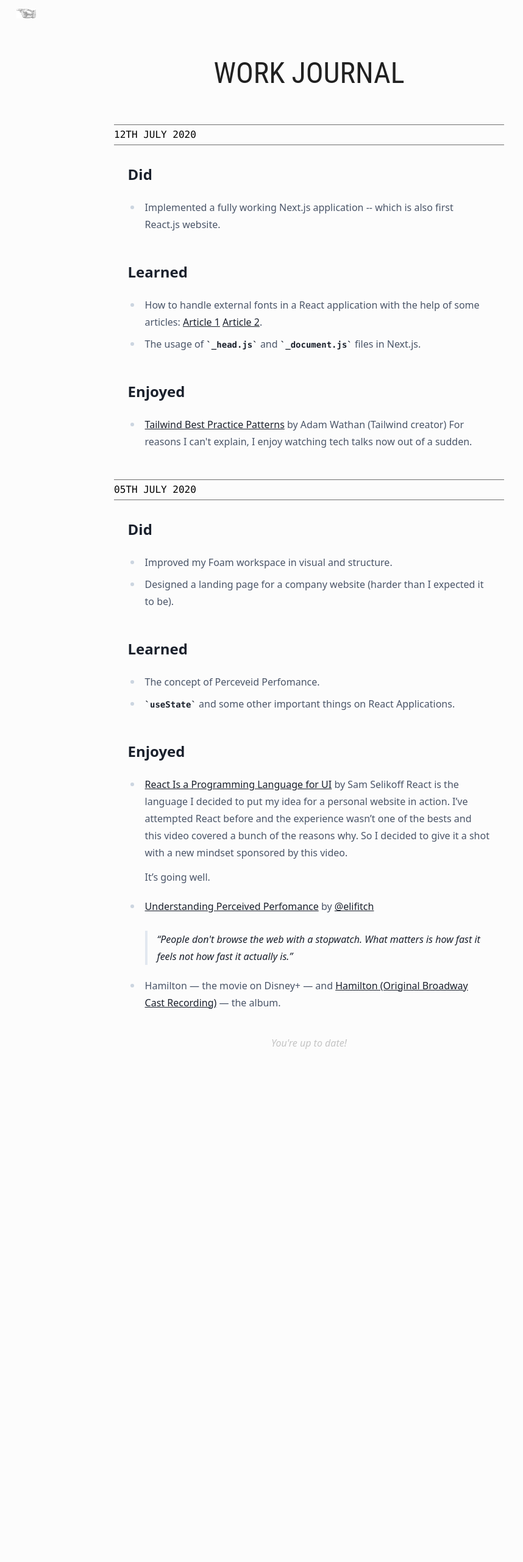
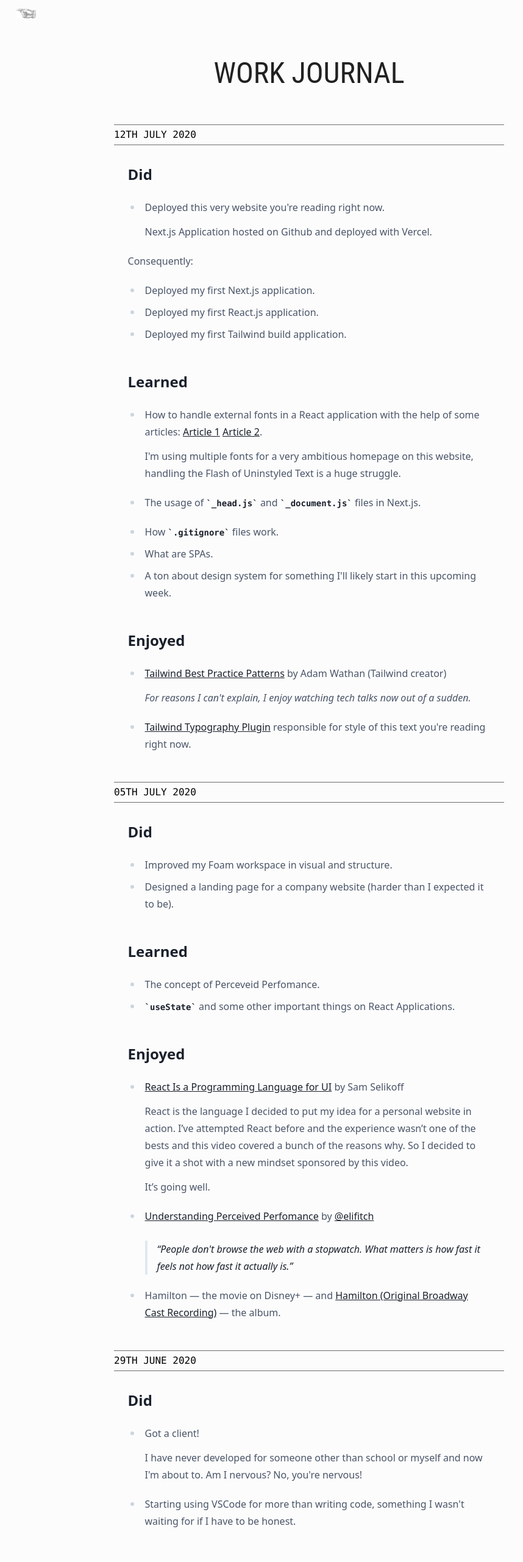
Before and after one commit to nydndr/dandara, a Next.js app: page /workjournal in a window 1280 px wide. Shown: the top 2561 px of the page at 61% size, without its empty margins (133-991 px from the left). Before the commit the page ends 1774 px from the top, so only its background shows below. Built offline with nearby package versions, Linux system fonts and the light colour scheme.

Commit message:
✍ 19072020

```diff
--- /dev/null
+++ b/content/posts/2020-06-14.md
@@ -0,0 +1,24 @@
+---
+title: 14th June 2020
+date: 2020-06-14T11:00:00.000Z
+---
+
+## Did
+
+-   Deployed [1000&1](https://nydndr.github.io/1000-1/)
+
+    This is a silly website I developed on past summer, decided to give it a better design and improve the code a tiny bit, I'm really proud of the outcomes.
+
+## Learned
+
+-   A lot of things in [Tailwind CSS](https://tailwindcss.com/) while working on 1000&1.
+
+    For joking around I used the CDN version, hope to use it for build in some upcoming project.
+
+## Enjoyed
+
+-   This [tweet](https://twitter.com/lily___digital/status/1262945277008318465?s=20) that hit home so hard, it is now my twitter [cover](https://twitter.com/nydcosa).
+
+    > spoiler alert: being a designer who codes just means you're mediocre at everything.
+
+-   [Angie Jones](https://twitter.com/techgirl1908) making a [statement](https://www.youtube.com/watch?v=S5yY5HZt4ZI&list=WL&index=5&t=0s)
--- /dev/null
+++ b/content/posts/2020-06-21.md
@@ -0,0 +1,20 @@
+---
+title: 21th June 2020
+date: 2020-06-21T11:00:00.000Z
+---
+
+## Learned
+
+-   Learned a ton about accessibility - not even close of it all tho, very dense topic. Here's the highlight: - I learned how to (and to not) handle buttons on HTML because of this amazing [Article Close Buttons](https://www.htmhell.dev/20-close-buttons/) by [HTMHell](https://www.htmhell.dev/).
+
+    I was not aware that there was such a struggle with coding something that already exists, but apparently there is.
+
+## Enjoyed
+
+-   [Bellwoods](https://bellwoods.xyz/)
+
+    This game was developed for a competition where each game must be under 13 kilobytes. To fit the game within this size all the graphics and audio are procedually generated.
+
+    The creator, [Matt](https://twitter.com/mattdesl), is a must-follow on twitter.
+
+-   This discovery lead me to a rabit hole on twitter creative coding community and I guess my life has been changed.
--- /dev/null
+++ b/content/posts/2020-06-29.md
@@ -0,0 +1,28 @@
+---
+title: 29th June 2020
+date: 2020-06-29T11:00:00.000Z
+---
+
+## Did
+
+-   Got a client!
+
+    I have never developed for someone other than school or myself and now I'm about to. Am I nervous? No, you're nervous!
+
+-   Starting using VSCode for more than writing code, something I wasn't waiting for if I have to be honest.
+
+## Enjoyed
+
+-   Started using [Foam](https://foambubble.github.io/foam/?ref=producthunt), a personal knowledge management and sharing system on VSCode & Github.
+
+    Saw the [creator's tweet on my timeline](https://twitter.com/jevakallio/status/1276098596111290370?ref_src=twsrc%5Etfw%7Ctwcamp%5Etweetembed&ref_url=https%3A%2F%2Fwww.notion.so%2Fnydndr%2FFoam-c944467a26624bf5bbb8f9fe5d3b2bf6) and it was an instant match. Let's see how long is Foam going to take place on my life.
+
+-   This amanzing article on the intersection of Design and Development, ["Dear Designers, please contribute to open source"](https://prototypr.io/post/open-source/) by [@ChetahKawshik](https://github.com/dynamitechetan).
+
+    Had deep reflections on this article and would love if people took its words more openly. The feeling of cringe when entering few libraries and documentations websites its true and can be fixed.
+    If you're a open source developer and need a designer in some moment, hit me up.
+
+-   The Last Of 2
+
+-   [This font](https://github.com/tonsky/FiraCode).
+    Probably because I'm an avid Notion user, I'm now spoiled and use arrow ligatures in every text and I had no idea a could bring these to VSCode, until this came into my life.
--- a/content/posts/2020-07-12.md
+++ /dev/null
@@ -1,18 +0,0 @@
----
-title: 12th July 2020
-date: 2020-07-12T11:00:00.000Z
----
-
-## Did
-
--   Implemented a fully working Next.js application -- which is also first React.js website.
-
-## Learned
-
--   How to handle external fonts in a React application with the help of some articles: [Article 1](https://codeconqueror.com/blog/using-google-fonts-with-next-js) [Article 2](https://johnny.am/blog/n2-adding-google-fonts-to-nextjs-project).
--   The usage of `_head.js` and `_document.js` files in Next.js.
-
-## Enjoyed
-
--   [Tailwind Best Practice Patterns](https://www.youtube.com/watch?v=J_7_mnFSLDg) by Adam Wathan (Tailwind creator)
-    For reasons I can't explain, I enjoy watching tech talks now out of a sudden.
--- /dev/null
+++ b/content/posts/2020-07-19.md
@@ -0,0 +1,35 @@
+---
+title: 12th July 2020
+date: 2020-07-19T11:00:00.000Z
+---
+
+## Did
+
+-   Deployed this very website you're reading right now.
+
+    Next.js Application hosted on Github and deployed with Vercel.
+
+Consequently:
+
+-   Deployed my first Next.js application.
+-   Deployed my first React.js application.
+-   Deployed my first Tailwind build application.
+
+## Learned
+
+-   How to handle external fonts in a React application with the help of some articles: [Article 1](https://codeconqueror.com/blog/using-google-fonts-with-next-js) [Article 2](https://johnny.am/blog/n2-adding-google-fonts-to-nextjs-project).
+
+    I'm using multiple fonts for a very ambitious homepage on this website, handling the Flash of Uninstyled Text is a huge struggle.
+
+-   The usage of `_head.js` and `_document.js` files in Next.js.
+-   How `.gitignore` files work.
+-   What are SPAs.
+-   A ton about design system for something I'll likely start in this upcoming week.
+
+## Enjoyed
+
+-   [Tailwind Best Practice Patterns](https://www.youtube.com/watch?v=J_7_mnFSLDg) by Adam Wathan (Tailwind creator)
+
+    _For reasons I can't explain, I enjoy watching tech talks now out of a sudden._
+
+-   [Tailwind Typography Plugin](https://github.com/tailwindcss/typography) responsible for style of this text you're reading right now.
--- a/pages/workjournal.js
+++ b/pages/workjournal.js
@@ -25,7 +25,7 @@ export default function WorkJournal({ posts }) {
 				Work Journal
 			</h1>
 
-			<section className="w-4/5 lg:w-2/3 m-auto space-y-12">
+			<section className="w-full lg:w-2/3 m-auto space-y-12">
 				{posts.map(({ frontmatter: { title }, content }) => (
 					<article>
 						<header>
```
Also changed, not shown: content/posts/2020-07-05.md (+3 -0 lines), 1 other file (tests, documents, lock files or other folders).
